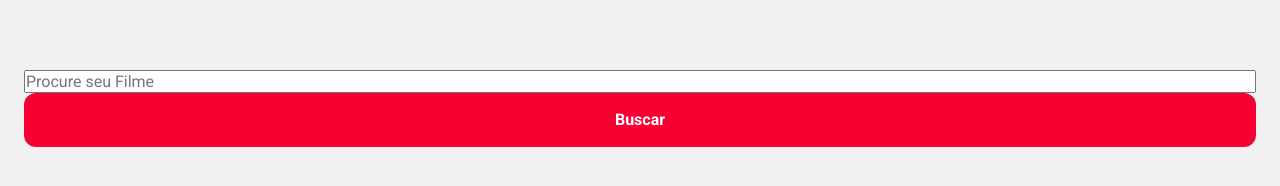
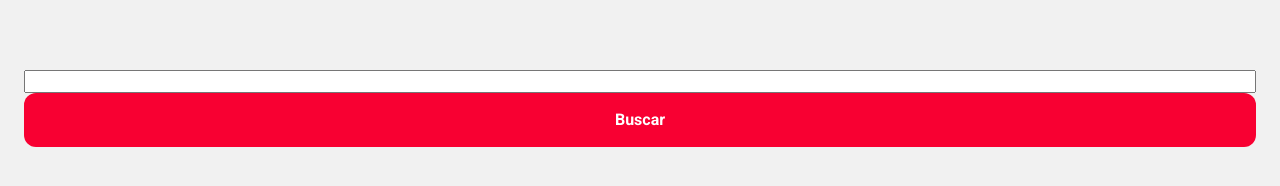
Before and after one commit to matheusleandroo/omdb, a React (Vite) app: page / in a window 1280 px wide. Shown: the part 324-510 px from the top of the page. Built offline with nearby package versions, Linux system fonts and the light colour scheme.

Commit message:
adding react hook form and input component

```diff
--- a/src/pages/Home/index.tsx
+++ b/src/pages/Home/index.tsx
@@ -1,32 +1,42 @@
 import { useNavigate } from 'react-router-dom'
+import { useForm, SubmitHandler, FieldValues } from 'react-hook-form'
 import { Button } from '../../components/Button'
 import { useFilters } from '../../hooks/Filters'
 
 import { HomeContainer } from './styles'
+import { Input } from '../../components/Input'
 
 export function Home() {
   const navigate = useNavigate()
 
   const { filters, updateFilters } = useFilters()
 
+  const {
+    register,
+    handleSubmit,
+    formState: { errors },
+  } = useForm<FieldValues>({
+    defaultValues: {
+      title: filters.value,
+    },
+  })
+  const onSubmit: SubmitHandler<FieldValues> = (data) => navigate('/listing')
+
   return (
     <HomeContainer>
-      <form
-        onSubmit={(e) => {
-          e.preventDefault()
-          navigate('/listing')
-        }}
-      >
-        <input
+      <form onSubmit={handleSubmit(onSubmit)}>
+        <Input
+          id="title"
           type="text"
-          placeholder="Procure seu Filme"
-          value={filters.value}
-          onChange={(value) =>
+          name="title"
+          register={register}
+          onChange={(e) =>
             updateFilters({
               ...filters,
-              value: value.target.value,
+              value: e.target.value,
             })
           }
+          error={errors.title}
         />
         <Button title="Buscar" />
       </form>
```
